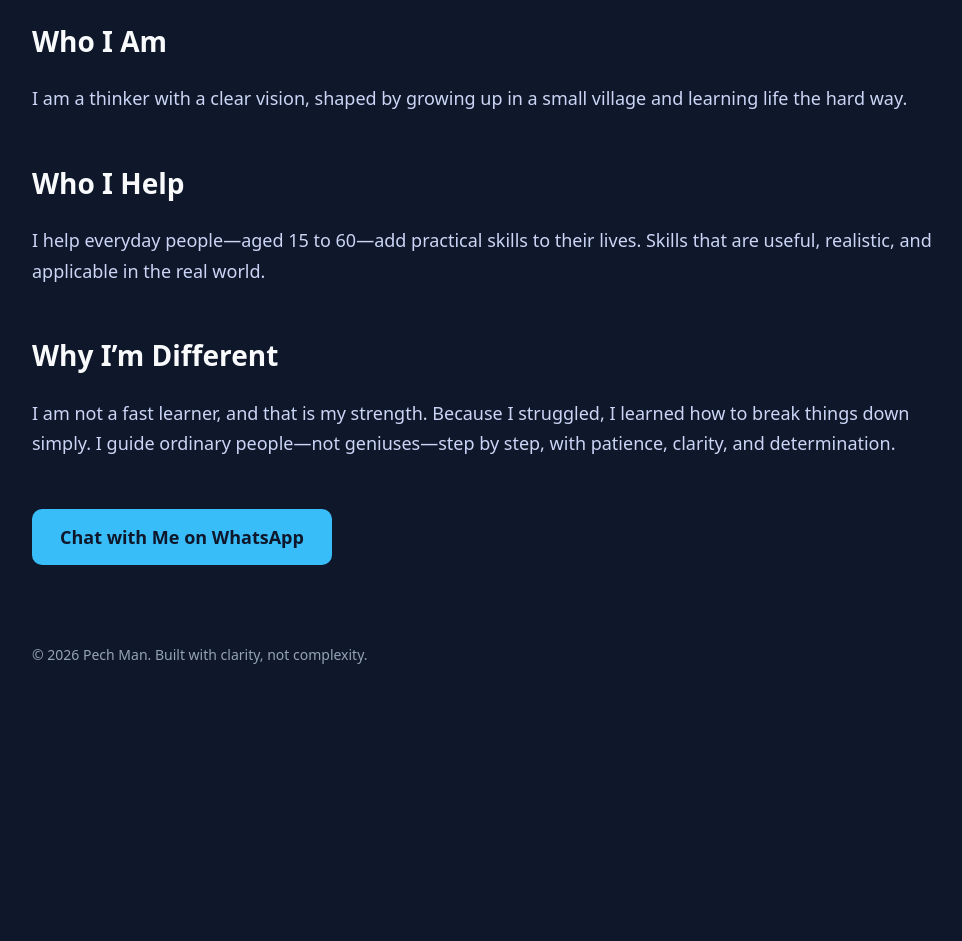
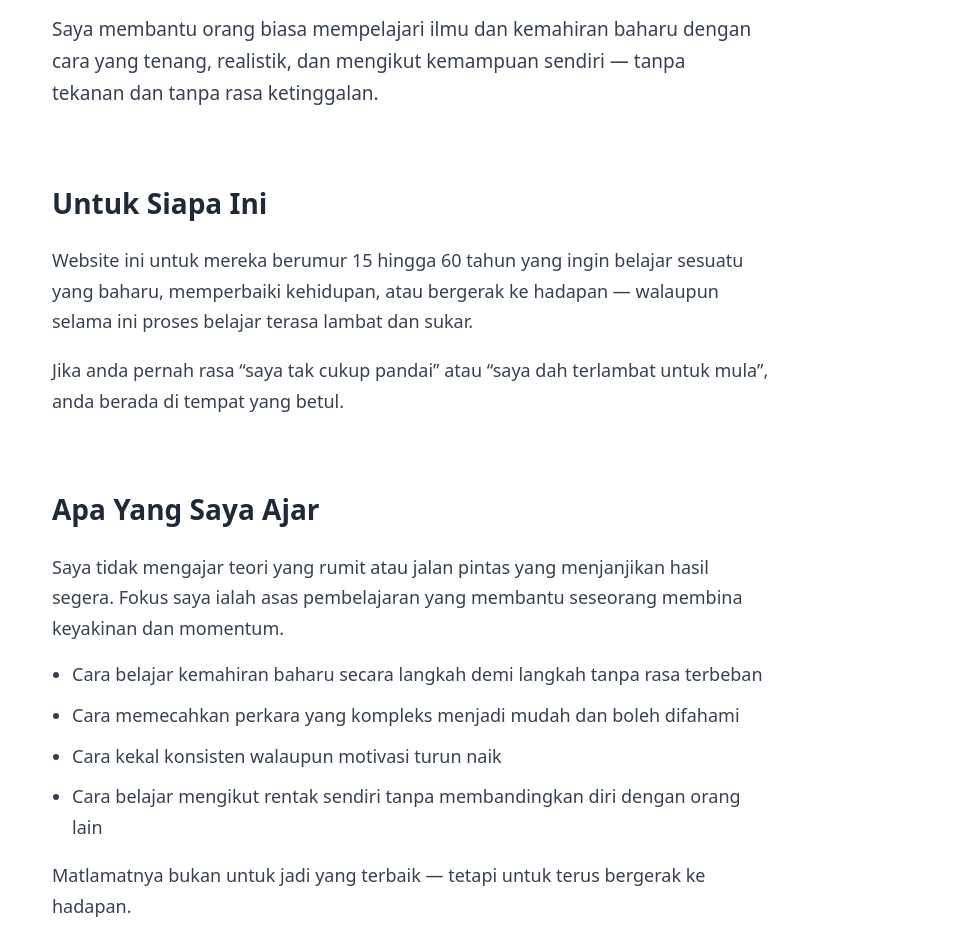
Before and after one commit to omeyjourgensen2015/pechman, a plain HTML site: page index.html in a window 1280 px wide. Shown: the part 245-1186 px from the top of the page, without its empty margins (158-1120 px from the left). Before the commit the page ends 989 px from the top, so only its background shows below. Drawn offline with Linux system fonts and the light colour scheme.

Commit message:
Update index.html

```diff
--- a/index.html
+++ b/index.html
@@ -1,104 +1,195 @@
 <!DOCTYPE html>
-<html lang="en">
+<html lang="ms">
 <head>
   <meta charset="UTF-8">
-  <title>Pech Man | Personal Brand</title>
-  <meta name="description" content="If I can learn it, you can too. Helping everyday people add real skills to their lives.">
+  <title>Pech Man | Jika Saya Boleh Belajar, Anda Juga Boleh</title>
+
+  <meta name="description" content="Membantu orang biasa belajar ilmu dan kemahiran baharu mengikut kemampuan sendiri. Jika saya boleh belajar, anda juga boleh.">
   <meta name="viewport" content="width=device-width, initial-scale=1.0">
 
   <style>
     body {
       margin: 0;
       font-family: system-ui, -apple-system, BlinkMacSystemFont, "Segoe UI", Arial, sans-serif;
-      background: #0f172a;
-      color: #e5e7eb;
+      background: #ffffff;
+      color: #1f2937;
+      line-height: 1.7;
     }
 
-    .container {
-      max-width: 900px;
+    .wrapper {
+      max-width: 860px;
       margin: auto;
       padding: 80px 24px;
     }
 
+    .hero {
+      margin-bottom: 70px;
+    }
+
     h1 {
-      font-size: 48px;
-      margin-bottom: 10px;
+      font-size: 44px;
+      font-weight: 700;
+      margin-bottom: 12px;
     }
 
     .tagline {
       font-size: 22px;
-      color: #38bdf8;
-      margin-bottom: 40px;
+      color: #2563eb;
+      margin-bottom: 24px;
+    }
+
+    .intro {
+      font-size: 19px;
+      max-width: 700px;
+      color: #374151;
+    }
+
+    .section {
+      margin-top: 70px;
+      max-width: 720px;
     }
 
     h2 {
-      margin-top: 50px;
       font-size: 28px;
-      color: #f8fafc;
+      margin-bottom: 16px;
     }
 
     p {
       font-size: 18px;
-      line-height: 1.7;
-      color: #cbd5f5;
+      color: #374151;
+      margin-bottom: 16px;
+    }
+
+    ul {
+      padding-left: 20px;
+      margin-top: 16px;
+    }
+
+    li {
+      font-size: 18px;
+      margin-bottom: 10px;
+      color: #374151;
     }
 
     .cta {
-      margin-top: 50px;
+      margin-top: 70px;
+      padding: 40px;
+      background: #f9fafb;
+      border-radius: 16px;
+      max-width: 720px;
+    }
+
+    .cta p {
+      font-size: 19px;
+      margin-bottom: 20px;
     }
 
     .button {
       display: inline-block;
-      padding: 16px 28px;
-      background: #38bdf8;
-      color: #0f172a;
-      font-weight: bold;
+      padding: 14px 26px;
+      background: #2563eb;
+      color: #ffffff;
+      font-weight: 600;
       text-decoration: none;
       border-radius: 10px;
-      font-size: 18px;
+      font-size: 17px;
     }
 
     footer {
-      margin-top: 80px;
+      margin-top: 90px;
       font-size: 14px;
-      color: #94a3b8;
+      color: #6b7280;
     }
   </style>
 </head>
 
 <body>
 
-  <div class="container">
+  <div class="wrapper">
 
+    <!-- HERO -->
+    <div class="hero">
       <h1>Pech Man</h1>
-    <div class="tagline">If I can learn it, you can too.</div>
+      <div class="tagline">Jika saya boleh belajar, anda juga boleh.</div>
 
-    <h2>Who I Am</h2>
+      <p class="intro">
+        Saya membantu orang biasa mempelajari ilmu dan kemahiran baharu
+        dengan cara yang tenang, realistik, dan mengikut kemampuan sendiri —
+        tanpa tekanan dan tanpa rasa ketinggalan.
+      </p>
+    </div>
+
+    <!-- SIAPA YANG SESUAI -->
+    <div class="section">
+      <h2>Untuk Siapa Ini</h2>
       <p>
-      I am a thinker with a clear vision, shaped by growing up in a small village and learning life the hard way.
+        Website ini untuk mereka berumur 15 hingga 60 tahun yang ingin belajar sesuatu yang baharu,
+        memperbaiki kehidupan, atau bergerak ke hadapan —
+        walaupun selama ini proses belajar terasa lambat dan sukar.
+      </p>
+      <p>
+        Jika anda pernah rasa “saya tak cukup pandai”
+        atau “saya dah terlambat untuk mula”,
+        anda berada di tempat yang betul.
+      </p>
+    </div>
+
+    <!-- APA YANG SAYA AJAR -->
+    <div class="section">
+      <h2>Apa Yang Saya Ajar</h2>
+      <p>
+        Saya tidak mengajar teori yang rumit atau jalan pintas yang menjanjikan hasil segera.
+        Fokus saya ialah asas pembelajaran yang membantu seseorang membina keyakinan dan momentum.
       </p>
 
-    <h2>Who I Help</h2>
+      <ul>
+        <li>Cara belajar kemahiran baharu secara langkah demi langkah tanpa rasa terbeban</li>
+        <li>Cara memecahkan perkara yang kompleks menjadi mudah dan boleh difahami</li>
+        <li>Cara kekal konsisten walaupun motivasi turun naik</li>
+        <li>Cara belajar mengikut rentak sendiri tanpa membandingkan diri dengan orang lain</li>
+      </ul>
+
       <p>
-      I help everyday people—aged 15 to 60—add practical skills to their lives.
-      Skills that are useful, realistic, and applicable in the real world.
+        Matlamatnya bukan untuk jadi yang terbaik —
+        tetapi untuk terus bergerak ke hadapan.
+      </p>
+    </div>
+
+    <!-- PENDEKATAN SAYA -->
+    <div class="section">
+      <h2>Pendekatan Saya</h2>
+      <p>
+        Saya bukan seorang yang cepat belajar.
+        Saya sendiri bergelut bertahun-tahun untuk memahami perkara baharu.
+      </p>
+      <p>
+        Daripada pengalaman itu, saya belajar bagaimana untuk
+        menyederhanakan proses pembelajaran dan menerangkannya dengan jelas.
+        Pendekatan saya berasaskan kesabaran, kejelasan, dan kemajuan yang sebenar —
+        satu langkah kecil pada satu masa.
+      </p>
+    </div>
+
+    <!-- CTA -->
+   <div class="cta">
+  <p>
+    Jika anda bersedia untuk mula belajar mengikut rentak sendiri,
+    saya sedia membantu dan membimbing anda.
   </p>
 
-    <h2>Why I’m Different</h2>
-    <p>
-      I am not a fast learner, and that is my strength.
-      Because I struggled, I learned how to break things down simply.
-      I guide ordinary people—not geniuses—step by step, with patience, clarity, and determination.
+  <p style="font-size:16px; color:#6b7280;">
+    Saya akan jawab sebaik mungkin, mengikut kemampuan dan masa saya.
   </p>
 
-    <div class="cta">
-      <a class="button" href="https://wa.me/60164410709">
-  Chat with Me on WhatsApp
+
+      <a class="button" href="https://wa.me/60123456789">
+  Berbual dengan saya di WhatsApp
 </a>
+
     </div>
 
     <footer>
-      © 2026 Pech Man. Built with clarity, not complexity.
+      © 2026 Pech Man. Pembelajaran yang lebih manusiawi.
     </footer>
 
   </div>
```
Lines whose indentation alone changed are shown as unchanged.
